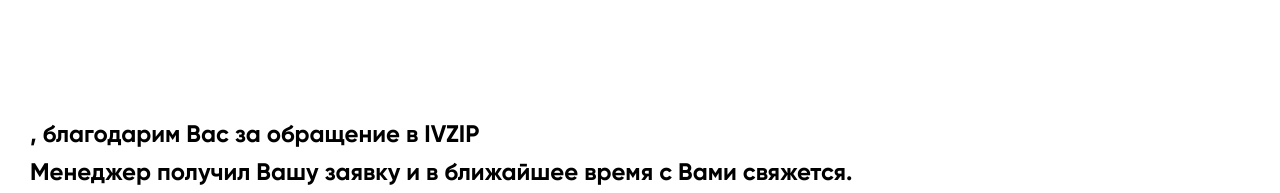
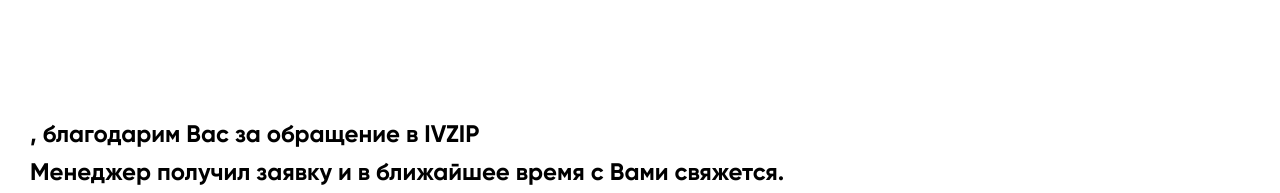
Before and after one commit to rnbelov96/ivzip, a website built with webpack: page src/thanks.html in a window 1280 px wide. Shown: the top 193 px of the page. Built offline with nearby package versions, Linux system fonts and the light colour scheme.

Commit message:
Вносит правки по тексту

```diff
--- a/src/thanks.html
+++ b/src/thanks.html
@@ -18,7 +18,7 @@
           обращение в IVZIP
         </h1>
         <h2 class="thanks__subtitle">
-          Менеджер получил Вашу заявку и в ближайшее время с Вами свяжется.
+          Менеджер получил заявку и в ближайшее время с Вами свяжется.
         </h2>
         <p class="thanks__text">
           <b>График работы:</b> <br />
```
Also changed, not shown: src/index.html (+1 -1 lines).
